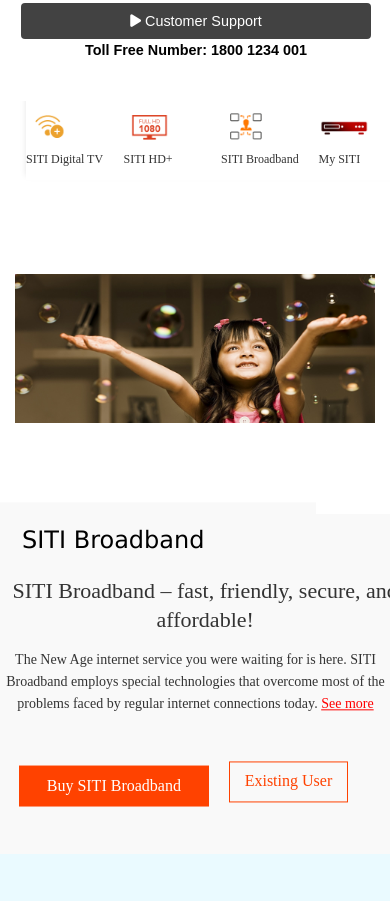
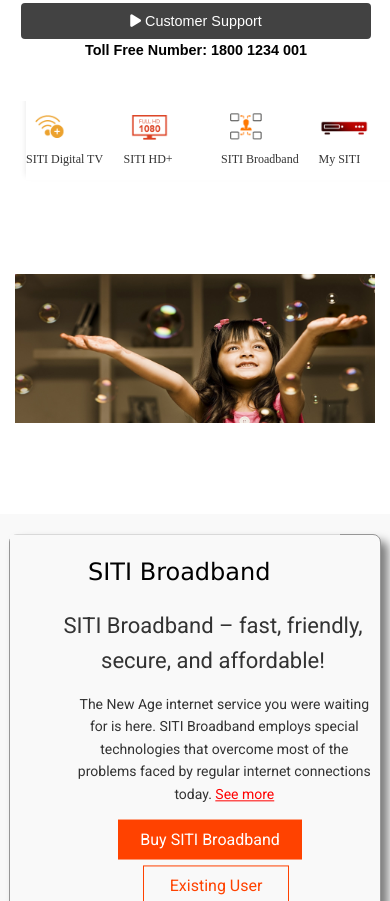
Before and after one commit to salimkhandev/SITI-Networks, a plain HTML site: page index.html in a window 390 px wide. Shown: the part 125-1026 px from the top of the page. Drawn offline with Linux system fonts and the light colour scheme; files whose address does not match are found by name.

Commit message:
improved

```diff
--- a/index.html
+++ b/index.html
@@ -171,12 +171,11 @@
     </div>
     <section class="broadband-section">
         <div class="broadband-container">
-            <div class="broadband-content">
-                <h1 class="sitiBoradband">SITI Broadband</h1>
-                <p style="font-size: 22px; line-height: 29px; width: 446.365px;">SITI Broadband – fast, friendly,
+            <div class="broadband-content ">
+                <h1 class="sitiBoradband">SITI Broadband </h1>
+                <p class="sitifast">SITI Broadband – fast, friendly,
                     secure, and affordable!</p>
-                <p style="width: 404.328px; height: 155.708px; transform: translate(11.3333px, 0px);
-">The New Age internet service you were waiting for is here. SITI Broadband employs special technologies that
+                <p class="mynewage">The New Age internet service you were waiting for is here. SITI Broadband employs special technologies that
                     overcome most of the problems faced by regular internet connections today.
                     <a href="#" class="seeMore">See more</a>
                 </p>
--- a/style.css
+++ b/style.css
@@ -710,6 +710,7 @@
 .image-2 {
     background-image: url('./images/bg_sitihdplus.jpg');
     cursor: pointer;
+
 
 }
 
@@ -1265,10 +1266,29 @@
     float: right;
     margin-right: 33px;
 }
-
-
+.mynewage {
+    width: 404.328px;
+    height: 155.708px;
+    transform: translate(11.3333px, 0px)
+}
+.sitibroad{
+    font-size: 22px; line-height: 29px; width: 446.365px;
+}
+.sitifast{
+    font-size: 22px;
+        line-height: 29px;
+        width: 446.365px;
+}
+
+   .broadband-buttons {
+       position: relative;
+       left: 4px;
+       top: -14px;
+       transition: none;
+       cursor: move;
+   }
 /* I have applied css for mobile */
-@media (max-width: 768px) {
+@media (max-width: 989px) {
 
     .navbar.open {
         visibility: visible;
@@ -1282,7 +1302,18 @@
     .mynav {
         position: relative;
     }
-
+.mynewage {
+
+    height: 155.708px;
+    transform: translate(11.3333px, 0px)
+}
+.sitifast {
+    font-size: 22px !important;
+    width: 100% !important;
+    line-height: 29px;
+
+    /* width: 446.365px; */
+}
     .digital-tv-heading {
         position: relative;
         left: 0;
@@ -1420,6 +1451,32 @@
         color: white !important;
     }
 
+.existing-user{border: 1px solid #ff4200;
+    color: #ff4200;
+    position: relative;
+    left: 10px !important;
+    transform: translate(-65px, 50.1023px);
+    transition: all 0.39s ease;
+    width: 150px;
+white-space:nowrap;
+}
+
+
+        .buy-broadband {
+            background-color: #ff4200;
+            display: flex;
+            white-space: nowrap;
+            justify-content: center;
+            align-items: center;
+            width: 189.659px;
+            position: relative;
+            left: 75px;
+            top: 6px;
+            margin-top: 17px;
+            height: 38.2656px;
+            transform: translate(29px, -17.8016px);
+            transition: all 0.39s ease;
+}
     .carousel {
         display: none;
     }
@@ -1432,18 +1489,21 @@
     .broadband-container {
 
 
-        all: unset;
+        /* all: unset; */
+        background-color: #F9F9F9;
 
     }
 
     .broadband-content {
+        background-color: #F9F9F9;
         width: 100%;
-        background-color: #F9F9F9;
-        transform: translate(-65px, -20.6667px);
-
-
-    }
-
+        /* transform: translate(-65px, -20.6667px); */
+
+
+    }
+.mynewage{
+    width: 100%;
+}
     .image-2 {
         display: none;
     }
@@ -1547,8 +1607,11 @@
     }
 
     .broadband-buttons {
-        flex-direction: column;
-        gap: 10px;
+        /* flex-direction: column; */
+        /* gap: 10px; */
+        display: flex !important;
+        /* flex-direction: column !important; */
+        width: 100% !important;
     }
 
 
@@ -1626,7 +1689,8 @@
     }
 
     .broadband-container {
-
+width: 100% !important;
+height: 100% !important;
         left: 0px;
     }
 
@@ -1640,9 +1704,6 @@
 
     }
 
-    .broadband-section {
-        display: block;
-    }
 
     .back-to-top {
         position: fixed;
@@ -1659,7 +1720,9 @@
     .forlargevp {
         display: none;
     }
-
+.image-2{
+    display: none;
+}
     .second {
         display: none;
     }
@@ -1711,3 +1774,10 @@
         position: static;
     }
 }
+@media (max-width:1275px) and (min-width:989px){
+
+.navbar{
+    position: relative; left: -292px; top: -7px; width: 1875px;
+
+}
+}
```
Also changed, not shown: README.txt (added).
